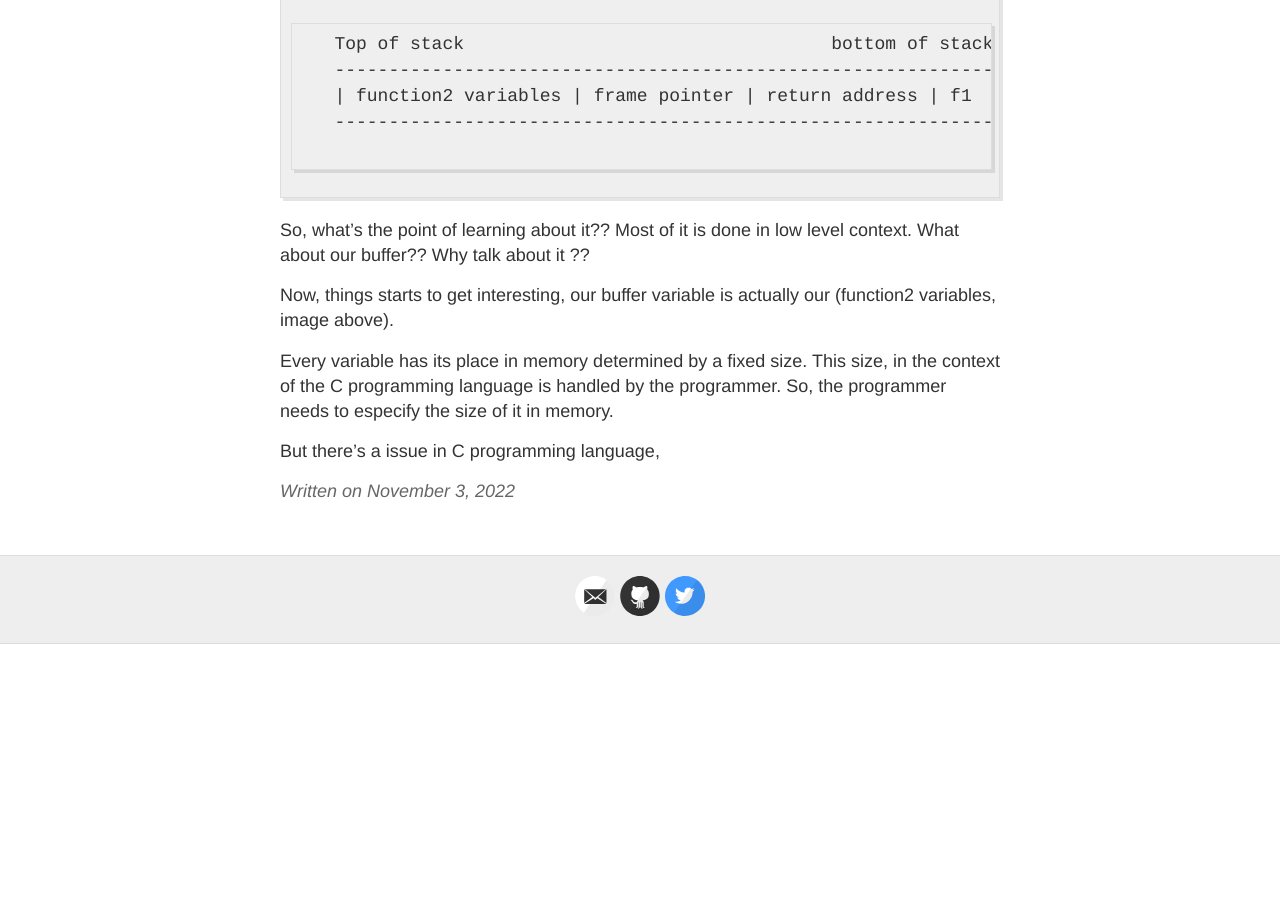
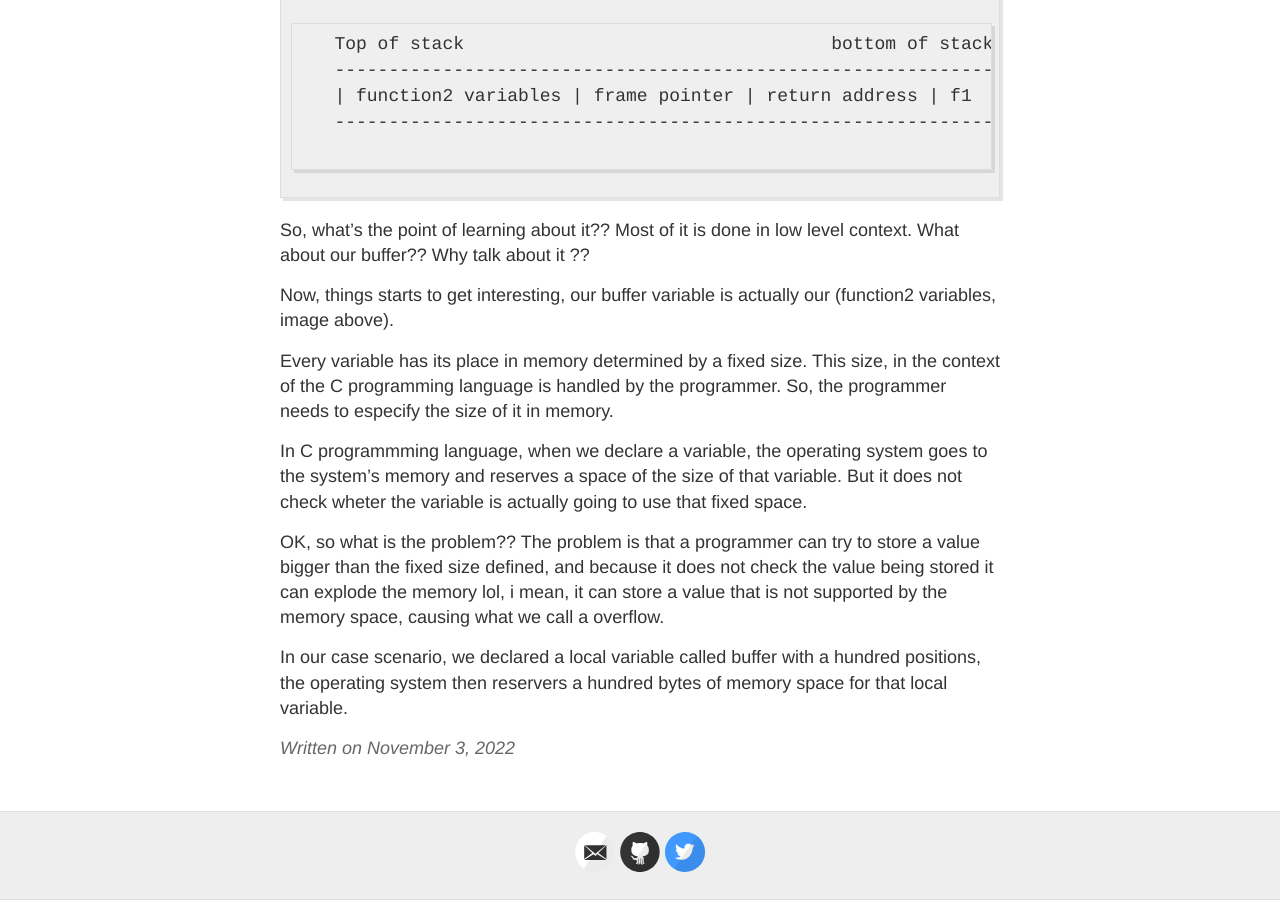
Before and after one commit to Feliprogrammer/feliprogrammer.github.io, a Jekyll site: the page built from _posts/2022-11-03-simple-stack-overflows-in-linux-x86.md, in a window 1280 px wide and 900 px high, scrolled down 2390 px. Built offline with Jekyll 4.4.1, drawn with Linux system fonts in a browser that asks for light colours; our own code applies the rules of GitHub Pages for plain Markdown files; before the commit the page ends 3034 px from its top, so only the background shows below that.

Commit message:
Personal Blog

```diff
--- a/_posts/2022-11-03-simple-stack-overflows-in-linux-x86.md
+++ b/_posts/2022-11-03-simple-stack-overflows-in-linux-x86.md
@@ -108,4 +108,17 @@ size. This size, in the context of the C programming language is
 handled by the programmer. So, the programmer needs to especify
 the size of it in memory.
 
-   But there's a issue in C programming language,
+   In C programmming language, when we declare a variable,
+the operating system goes to the system's memory and reserves
+a space of the size of that variable. But it does not check
+wheter the variable is actually going to use that fixed space.
+
+   OK, so what is the problem?? The problem is that a programmer
+can try to store a value bigger than the fixed size defined, and
+because it does not check the value being stored it can explode
+the memory lol, i mean, it can store a value that is not supported
+by the memory space, causing what we call a overflow.
+
+   In our case scenario, we declared a local variable called buffer
+with a hundred positions, the operating system then reservers a
+hundred bytes of memory space for that local variable.
```
